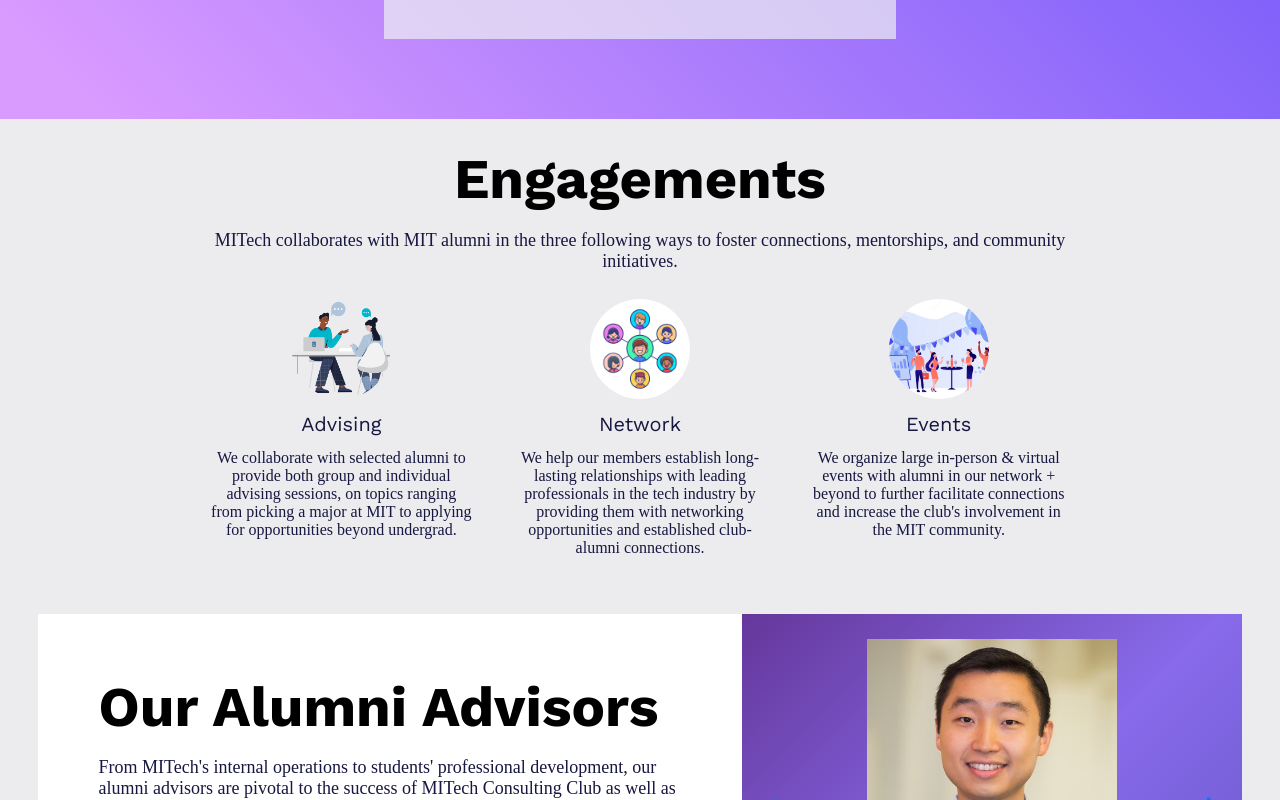
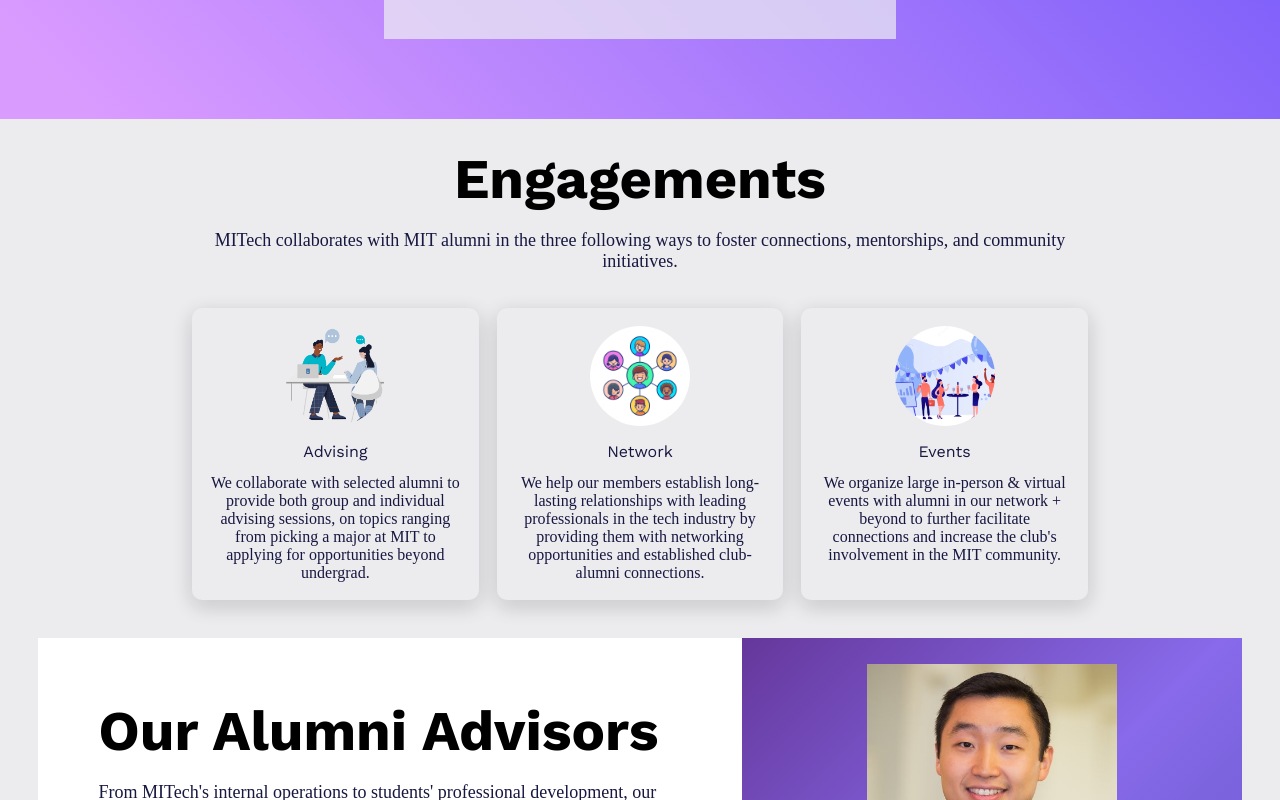
Before and after one commit to MITech-Consulting-Club/website, a Next.js app: page /alumni in a window 1280 px wide. Shown: the part 469-1269 px from the top of the page. Built offline with nearby package versions, Linux system fonts and the light colour scheme.

Commit message:
Created cards for engagements

```diff
--- a/app/(routes)/alumni/alumni.module.scss
+++ b/app/(routes)/alumni/alumni.module.scss
@@ -68,26 +68,28 @@
 .engagementsCardsContainer {
   @include respond-to('md') {
     flex-direction: row;
-    align-items: normal;
+    gap: 2%;
   }
   display: flex;
   flex-direction: column;
-  align-items: center;
+  justify-content: center;
+  margin: 3% 0 0 0;
 }
 
 .engagementsCard {
   @include respond-to('md') {
     width: 30%;
-    height: 50%;
     margin: 0;
   }
-  background: #ececef;
-  display: flex;
-  align-items: center;
-  flex-direction: column;
-  justify-content: center;
+  background-color: #ececef;
   padding: 2%;
-  margin: 20px 0;
+  text-align: center;
+  position: relative;
+  margin: 10px 0;
+  border-radius: 10px;
+  box-shadow:
+    0 4px 8px 0 rgba(251, 248, 255, 0.2),
+    0 6px 20px 0 rgba(0, 0, 0, 0.19);
 }
 
 .cardAvatar {
@@ -96,7 +98,6 @@
 }
 
 .cardTitle {
-  font-size: 20px;
   margin: 5% 0;
 }
 .cardDescription {
```
